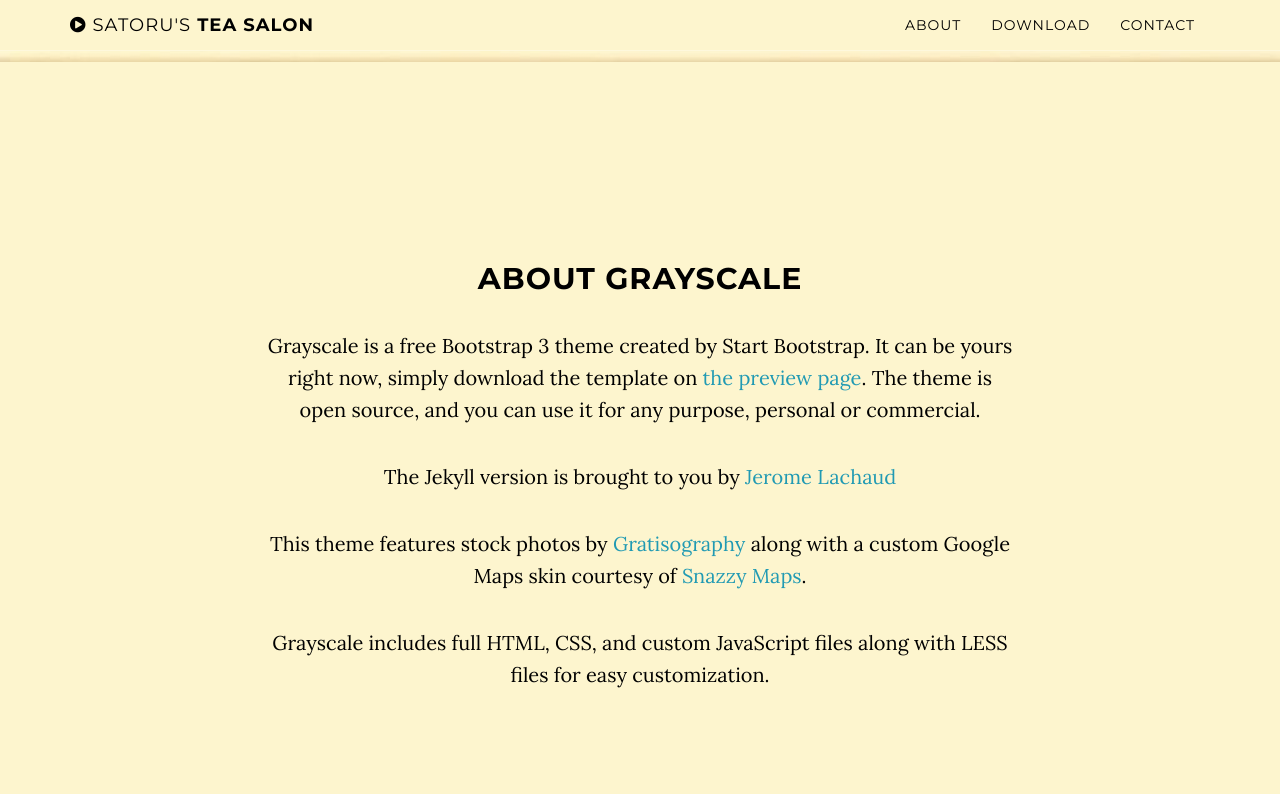
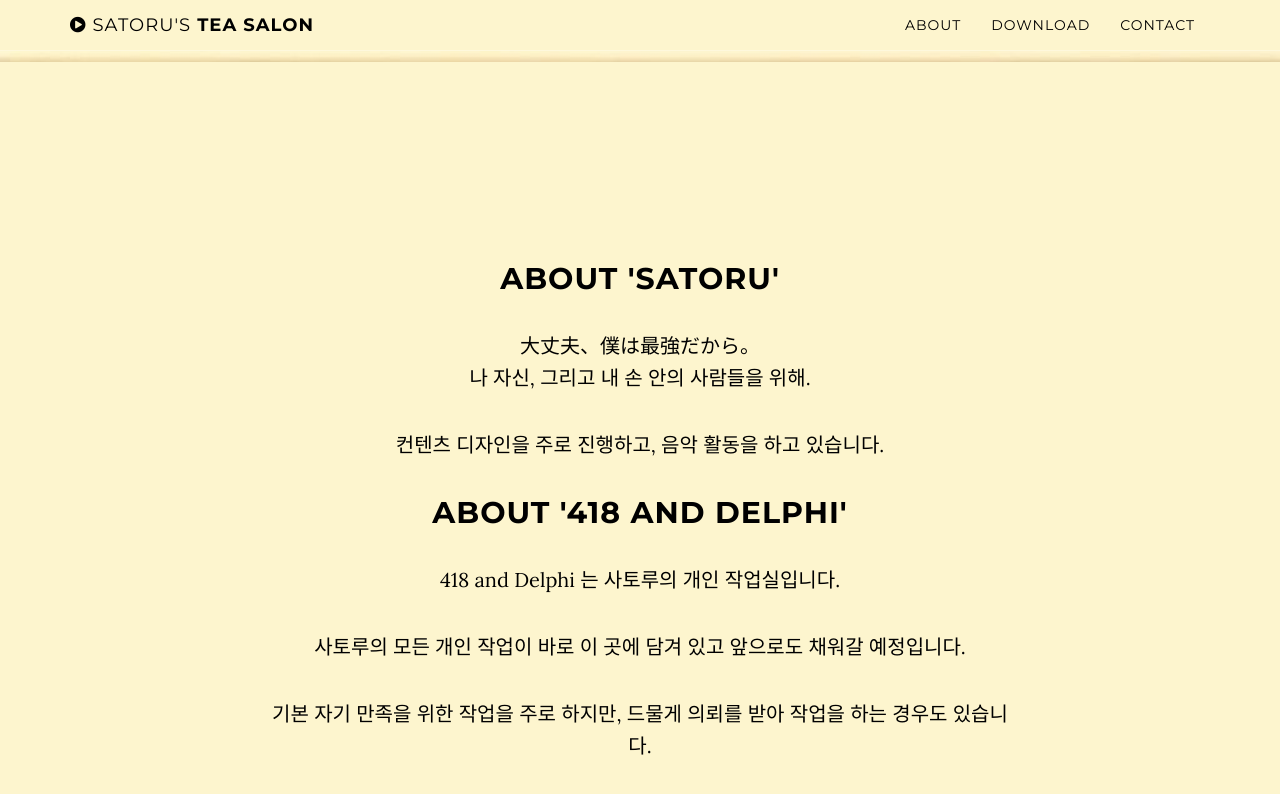
Before and after one commit to 418-and-delphi/418-and-delphi.github.io, a Jekyll site: the page built from index.html, in a window 1280 px wide and 900 px high, scrolled down 838 px. Shown: the top 794 px of the window. Built offline with Jekyll 4.4.1, drawn with Linux system fonts in a browser that asks for light colours.

Commit message:
Update about.html

```diff
--- a/_includes/about.html
+++ b/_includes/about.html
@@ -2,11 +2,13 @@
     <section id="about" class="container content-section text-center">
         <div class="row">
             <div class="col-lg-8 col-lg-offset-2">
-                <h2>About Grayscale</h2>
-                <p>Grayscale is a free Bootstrap 3 theme created by Start Bootstrap. It can be yours right now, simply download the template on <a href="http://startbootstrap.com/template-overviews/grayscale/">the preview page</a>. The theme is open source, and you can use it for any purpose, personal or commercial.</p>
-                <p>The Jekyll version is brought to you by <a href="https://github.com/jeromelachaud">Jerome Lachaud</a></p>
-                <p>This theme features stock photos by <a href="http://gratisography.com/">Gratisography</a> along with a custom Google Maps skin courtesy of <a href="http://snazzymaps.com/">Snazzy Maps</a>.</p>
-                <p>Grayscale includes full HTML, CSS, and custom JavaScript files along with LESS files for easy customization.</p>
+                <h2>About 'Satoru'</h2>
+                <p>大丈夫、僕は最強だから。<br> 나 자신, 그리고 내 손 안의 사람들을 위해.</p>
+                <p>컨텐츠 디자인을 주로 진행하고, 음악 활동을 하고 있습니다.</p>
+                <h2>About '418 and Delphi'</h2>
+                <p>418 and Delphi 는 사토루의 개인 작업실입니다.</p>
+                <p>사토루의 모든 개인 작업이 바로 이 곳에 담겨 있고 앞으로도 채워갈 예정입니다.</p>
+                <p>기본 자기 만족을 위한 작업을 주로 하지만, 드물게 의뢰를 받아 작업을 하는 경우도 있습니다.</p>
             </div>
         </div>
     </section>
```
